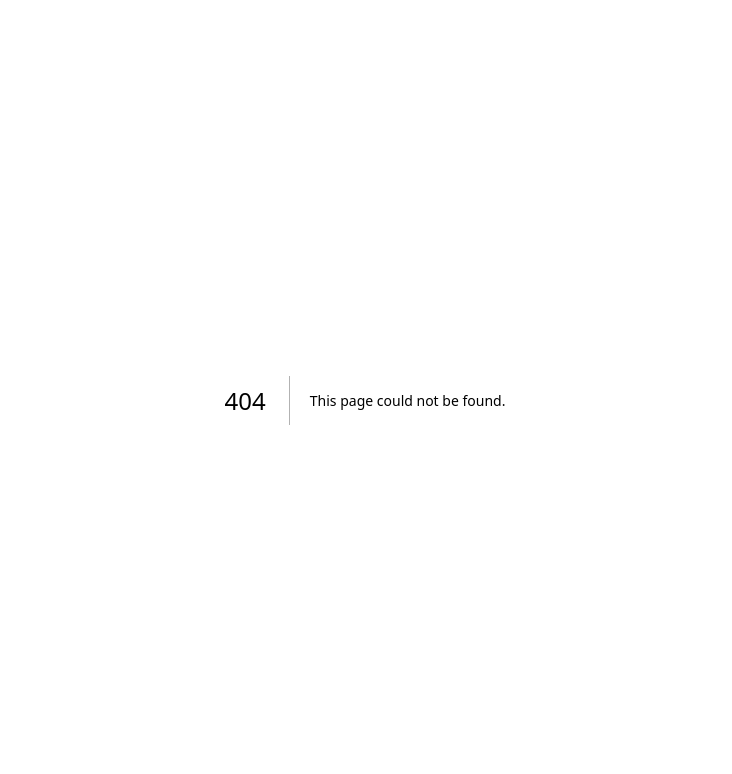
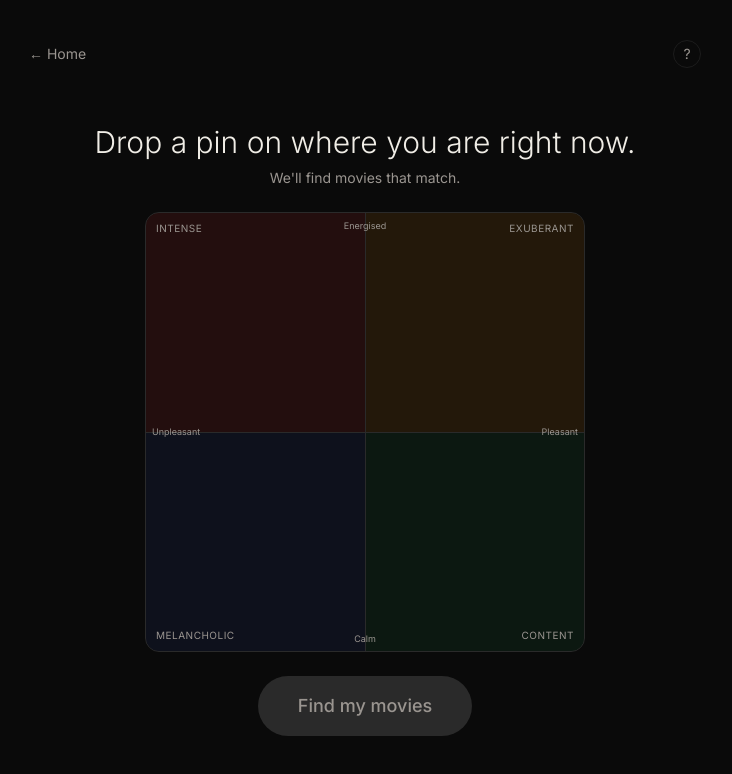
Before and after one commit to willyclayton/movie-picker, a Next.js app: page /oneshot in a window 1280 px wide. Before the commit this address had no page. Shown: the top 774 px of the page, without its empty margins (275-1007 px from the left). Built offline with nearby package versions, Linux system fonts and the light colour scheme.

Commit message:
add a "one shot"

```diff
--- /dev/null
+++ b/src/app/oneshot/page.tsx
@@ -0,0 +1,56 @@
+'use client';
+
+import { useState } from 'react';
+import { useRouter } from 'next/navigation';
+import { PageNav } from '@/components/ui/PageNav';
+import { OneShotQuadrant } from '@/components/oneshot/OneShotQuadrant';
+
+type Coord = { valence: number; arousal: number };
+
+export default function OneShotPage() {
+  const router = useRouter();
+  const [coord, setCoord] = useState<Coord | null>(null);
+
+  function handleSubmit() {
+    if (!coord) return;
+    const answers = [
+      { type: 'image', imageId: 'oneshot', coord: { valence: coord.valence, arousal: coord.arousal, weight: 3 } },
+    ];
+    sessionStorage.setItem('moviePickerAnswers', JSON.stringify(answers));
+    router.push('/results');
+  }
+
+  return (
+    <div className="flex flex-col min-h-screen bg-background px-6 py-10">
+      <div className="max-w-2xl mx-auto w-full mb-8">
+        <PageNav />
+      </div>
+
+      <div className="flex-1 flex flex-col items-center justify-center gap-6">
+        <div className="flex flex-col items-center gap-2 text-center">
+          <h1 className="font-serif text-3xl text-text font-light">
+            Drop a pin on where you are right now.
+          </h1>
+          <p className="font-sans text-sm" style={{ color: '#9A9590' }}>
+            We&apos;ll find movies that match.
+          </p>
+        </div>
+
+        <OneShotQuadrant coordinate={coord} onChange={setCoord} />
+
+        <button
+          onClick={handleSubmit}
+          disabled={coord === null}
+          className="px-10 py-4 text-lg font-sans font-medium rounded-full transition-colors"
+          style={{
+            background: coord ? '#C9A84C' : '#2a2a2a',
+            color: coord ? '#0A0A0A' : '#9A9590',
+            cursor: coord ? 'pointer' : 'not-allowed',
+          }}
+        >
+          Find my movies
+        </button>
+      </div>
+    </div>
+  );
+}
--- a/src/components/landing/EnterButton.tsx
+++ b/src/components/landing/EnterButton.tsx
@@ -6,6 +6,7 @@ import { CINEMATIC_EASE } from '@/lib/animations';
 
 export function EnterButton() {
   return (
+    <div className="flex flex-col items-center gap-4">
       <motion.div
         initial={{ opacity: 0, y: 20 }}
         animate={{ opacity: 1, y: 0 }}
@@ -22,5 +23,23 @@ export function EnterButton() {
           </motion.span>
         </Link>
       </motion.div>
+
+      <motion.div
+        initial={{ opacity: 0 }}
+        animate={{ opacity: 1 }}
+        transition={{ delay: 1.1, duration: 0.6, ease: CINEMATIC_EASE }}
+        className="flex items-center gap-1.5 font-sans text-sm"
+        style={{ color: '#9A9590' }}
+      >
+        <span>or, if you know</span>
+        <Link
+          href="/oneshot"
+          className="transition-colors hover:text-text underline underline-offset-2"
+          style={{ color: '#9A9590' }}
+        >
+          one shot →
+        </Link>
+      </motion.div>
+    </div>
   );
 }
--- /dev/null
+++ b/src/components/oneshot/OneShotQuadrant.tsx
@@ -0,0 +1,142 @@
+'use client';
+
+import { useRef } from 'react';
+
+type Coord = { valence: number; arousal: number };
+
+type Props = {
+  coordinate: Coord | null;
+  onChange: (coord: Coord) => void;
+};
+
+const QUADRANT_COLORS = {
+  intense:     { base: 'rgba(80,20,20,0.35)',  active: 'rgba(80,20,20,0.6)'  },
+  exuberant:   { base: 'rgba(80,50,10,0.35)',  active: 'rgba(80,50,10,0.6)'  },
+  melancholic: { base: 'rgba(20,30,60,0.35)',  active: 'rgba(20,30,60,0.6)'  },
+  content:     { base: 'rgba(15,50,30,0.35)',  active: 'rgba(15,50,30,0.6)'  },
+} as const;
+
+function getQuadrant(valence: number, arousal: number): keyof typeof QUADRANT_COLORS {
+  if (valence < 0 && arousal >= 0) return 'intense';
+  if (valence >= 0 && arousal >= 0) return 'exuberant';
+  if (valence < 0 && arousal < 0) return 'melancholic';
+  return 'content';
+}
+
+function getCoordFromEvent(
+  e: React.MouseEvent<HTMLDivElement> | React.TouchEvent<HTMLDivElement>,
+  el: HTMLDivElement
+): Coord {
+  const rect = el.getBoundingClientRect();
+  let clientX: number, clientY: number;
+  if ('touches' in e) {
+    clientX = e.touches[0].clientX;
+    clientY = e.touches[0].clientY;
+  } else {
+    clientX = e.clientX;
+    clientY = e.clientY;
+  }
+  const x = Math.max(0, Math.min(1, (clientX - rect.left) / rect.width));
+  const y = Math.max(0, Math.min(1, (clientY - rect.top) / rect.height));
+  return {
+    valence: x * 2 - 1,
+    arousal: 1 - y * 2,
+  };
+}
+
+export function OneShotQuadrant({ coordinate, onChange }: Props) {
+  const containerRef = useRef<HTMLDivElement>(null);
+  const activeQuadrant = coordinate ? getQuadrant(coordinate.valence, coordinate.arousal) : null;
+
+  const dotX = coordinate ? ((coordinate.valence + 1) / 2) * 100 : null;
+  const dotY = coordinate ? ((1 - coordinate.arousal) / 2) * 100 : null;
+
+  function handleClick(e: React.MouseEvent<HTMLDivElement>) {
+    if (!containerRef.current) return;
+    onChange(getCoordFromEvent(e, containerRef.current));
+  }
+
+  function handleTouch(e: React.TouchEvent<HTMLDivElement>) {
+    e.preventDefault();
+    if (!containerRef.current) return;
+    onChange(getCoordFromEvent(e, containerRef.current));
+  }
+
+  return (
+    <>
+      <style>{`
+        @keyframes oneshot-pulse {
+          0%, 100% { transform: scale(1); opacity: 1; }
+          50% { transform: scale(1.4); opacity: 0.75; }
+        }
+      `}</style>
+      <div
+        ref={containerRef}
+        onClick={handleClick}
+        onTouchStart={handleTouch}
+        className="relative rounded-lg overflow-hidden"
+        style={{
+          width: '100%',
+          maxWidth: 440,
+          aspectRatio: '1 / 1',
+          border: '1px solid #2a2a2a',
+          cursor: 'crosshair',
+          touchAction: 'none',
+        }}
+      >
+        {/* Quadrant backgrounds */}
+        <div className="absolute" style={{
+          left: 0, top: 0, width: '50%', height: '50%',
+          background: activeQuadrant === 'intense' ? QUADRANT_COLORS.intense.active : QUADRANT_COLORS.intense.base,
+        }} />
+        <div className="absolute" style={{
+          right: 0, top: 0, width: '50%', height: '50%',
+          background: activeQuadrant === 'exuberant' ? QUADRANT_COLORS.exuberant.active : QUADRANT_COLORS.exuberant.base,
+        }} />
+        <div className="absolute" style={{
+          left: 0, bottom: 0, width: '50%', height: '50%',
+          background: activeQuadrant === 'melancholic' ? QUADRANT_COLORS.melancholic.active : QUADRANT_COLORS.melancholic.base,
+        }} />
+        <div className="absolute" style={{
+          right: 0, bottom: 0, width: '50%', height: '50%',
+          background: activeQuadrant === 'content' ? QUADRANT_COLORS.content.active : QUADRANT_COLORS.content.base,
+        }} />
+
+        {/* Crosshair */}
+        <div className="absolute" style={{ top: '50%', left: 0, right: 0, height: 1, background: '#2a2a2a', pointerEvents: 'none' }} />
+        <div className="absolute" style={{ left: '50%', top: 0, bottom: 0, width: 1, background: '#2a2a2a', pointerEvents: 'none' }} />
+
+        {/* Quadrant name labels */}
+        <span className="absolute text-[10px] uppercase tracking-wider" style={{ color: '#9A9590', top: 8, left: 10 }}>intense</span>
+        <span className="absolute text-[10px] uppercase tracking-wider" style={{ color: '#9A9590', top: 8, right: 10 }}>exuberant</span>
+        <span className="absolute text-[10px] uppercase tracking-wider" style={{ color: '#9A9590', bottom: 8, left: 10 }}>melancholic</span>
+        <span className="absolute text-[10px] uppercase tracking-wider" style={{ color: '#9A9590', bottom: 8, right: 10 }}>content</span>
+
+        {/* Axis labels */}
+        <span className="absolute text-[9px]" style={{ color: '#9A9590', left: 6, top: '50%', transform: 'translateY(-50%)' }}>Unpleasant</span>
+        <span className="absolute text-[9px]" style={{ color: '#9A9590', right: 6, top: '50%', transform: 'translateY(-50%)' }}>Pleasant</span>
+        <span className="absolute text-[9px]" style={{ color: '#9A9590', top: 6, left: '50%', transform: 'translateX(-50%)' }}>Energised</span>
+        <span className="absolute text-[9px]" style={{ color: '#9A9590', bottom: 6, left: '50%', transform: 'translateX(-50%)' }}>Calm</span>
+
+        {/* User dot */}
+        {dotX !== null && dotY !== null && (
+          <div
+            className="absolute"
+            style={{
+              left: `calc(${dotX}% - 7px)`,
+              top: `calc(${dotY}% - 7px)`,
+              width: 14,
+              height: 14,
+              borderRadius: '50%',
+              background: '#C9A84C',
+              boxShadow: '0 0 10px 3px rgba(201,168,76,0.55)',
+              animation: 'oneshot-pulse 2s ease-in-out infinite',
+              zIndex: 10,
+              pointerEvents: 'none',
+            }}
+          />
+        )}
+      </div>
+    </>
+  );
+}
```
Lines whose indentation alone changed are shown as unchanged.
